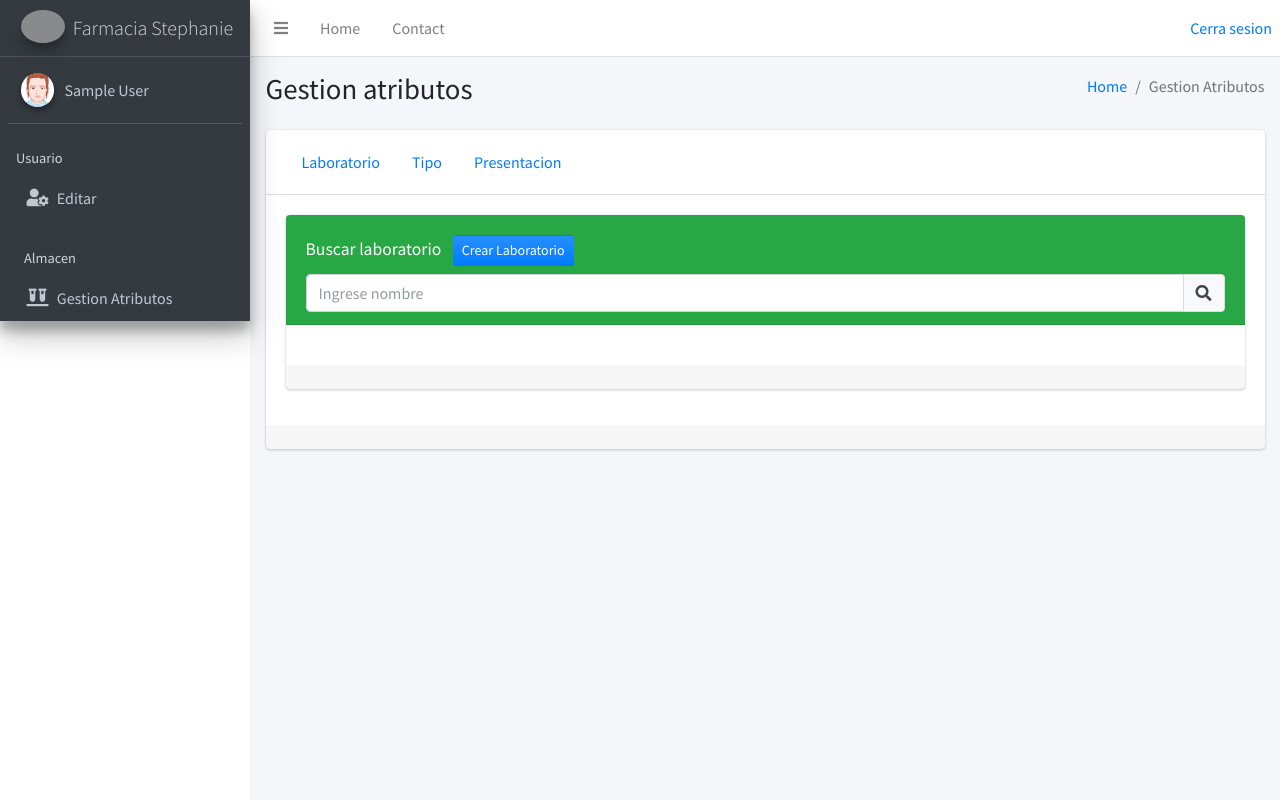
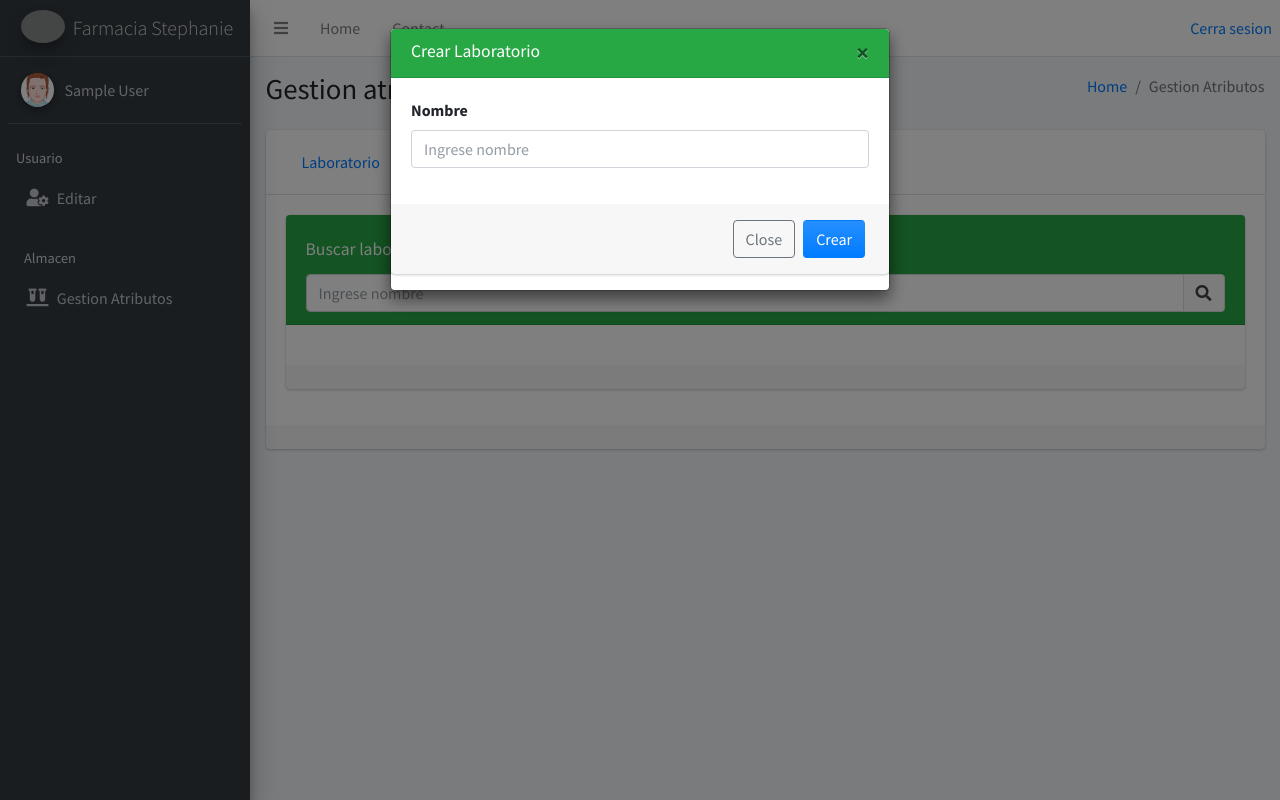
Before and after one commit to sarasalazarparedes/FarmaciaProyectoS, a PHP site: page /vista/adm_atributo.php in a window 1280 px wide, after a click on "Crear Laboratorio". Run offline with PHP 8.4, Linux system fonts and the light colour scheme; the visitor is signed in with stand-in values (Sample User, id 1); grey boxes are pictures that could not be loaded.

Commit message:
creacion de laboratorio

```diff
--- a/vista/adm_atributo.php
+++ b/vista/adm_atributo.php
@@ -17,21 +17,98 @@ if($_SESSION['tipousuario_idtipousuario']==1){
                 <div class="card card-success">
                     <div class="card-header">
                         <h3 class="card-title">Crear Laboratorio</h3>
-                        <button data-dismiss="modal" aria-label="close">
+                        <button data-dismiss="modal" aria-label="close" class="close">
                             <span aria-hidden="true">&times;</span>
                         </button>
                     </div>
                     <div class="card-body">
+                        <div class="alert alert-success text-center" id="add-laboratorio" style='display:none;'>
+                            <span><i class="fas fa-check m-1"></i>Se agrego ocrectamente</span>
+                        </div>
+                    <div class="alert alert-danger text-center" id="noadd-laboratorio" style='display:none;'>
+                        <span><i class="fas fa-check m-1"></i>El laboratorio ya existe</span>
+                    </div>
+                    <form id="form-crear-laboratorio">
+                        <div class="form-group">
+                            <label for="nombre-laboratorio">Nombre</label>
+                            <input id="nombre-laboratorio" type="text" class="form-control" placeholder="Ingrese nombre" required>
+                        </div>
+                    </div>
+                    <div class="card-footer">
+                    <button type="submit" class="btn bg-gradient-primary float-right m-1">Crear</button>
+                    <button type="button" data-dismiss="modal" class="btn btn-outline-secondary  float-right m-1">Close</button>
+                    </form>
                     </div>
                 </div>
 
-
+            </div>
+        </div>
+  </div>
+  <div class="modal fade" id="creartipo" tabindex="-1" role="dialog" aria-labelledby="exampleModalLabel" aria-hidder="true">
+        <div class="modal-dialog" role="document">
+            <div class="modal-content">
+                <div class="card card-success">
+                    <div class="card-header">
+                        <h3 class="card-title">Crear LTipo</h3>
+                        <button data-dismiss="modal" aria-label="close" class="close">
+                            <span aria-hidden="true">&times;</span>
+                        </button>
+                    </div>
+                    <div class="card-body">
+                        <div class="alert alert-succes text-center" id="add" style='display:none;'>
+                            <span><i class="fas fa-check m-1"></i>Se agrego ocrectamente</span>
+                        </div>
+                    <div class="alert alert-danger text-center" id="noadd" style='display:none;'>
+                        <span><i class="fas fa-check m-1"></i>El DNI ya esxite</span>
+                    </div>
+                    <form id="form-crear-tipo">
+                        <div class="form-group">
+                            <label for="nombre-tipo">Nombre</label>
+                            <input id="nombre-tipo" type="text" class="form-control" placeholder="Ingrese nombre" required>
+                        </div>
+                    </div>
+                    <div class="card-footer">
+                    <button type="submit" class="btn bg-gradient-primary float-right m-1">Crear</button>
+                    <button type="button" data-dismiss="modal" class="btn btn-outline-secondary  float-right m-1">Close</button>
+                    </form>
+                    </div>
+                </div>
 
             </div>
+        </div>
+  </div>
+  <div class="modal fade" id="crearpresentacion" tabindex="-1" role="dialog" aria-labelledby="exampleModalLabel" aria-hidder="true">
+        <div class="modal-dialog" role="document">
+            <div class="modal-content">
+                <div class="card card-success">
+                    <div class="card-header">
+                        <h3 class="card-title">Crear Presentacion</h3>
+                        <button data-dismiss="modal" aria-label="close" class="close">
+                            <span aria-hidden="true">&times;</span>
+                        </button>
+                    </div>
+                    <div class="card-body">
+                        <div class="alert alert-succes text-center" id="add" style='display:none;'>
+                            <span><i class="fas fa-check m-1"></i>Se agrego ocrectamente</span>
+                        </div>
+                    <div class="alert alert-danger text-center" id="noadd" style='display:none;'>
+                        <span><i class="fas fa-check m-1"></i>El DNI ya esxite</span>
+                    </div>
+                    <form id="form-crear-presentacion">
+                        <div class="form-group">
+                            <label for="nombre-presentacion">Nombre</label>
+                            <input id="nombre-presentacion" type="text" class="form-control" placeholder="Ingrese nombre" required>
+                        </div>
+                    </div>
+                    <div class="card-footer">
+                    <button type="submit" class="btn bg-gradient-primary float-right m-1">Crear</button>
+                    <button type="button" data-dismiss="modal" class="btn btn-outline-secondary  float-right m-1">Close</button>
+                    </form>
+                    </div>
+                </div>
 
+            </div>
         </div>
-   </div>
-
   </div>
   <!-- Content Wrapper. Contains page content -->
   <div class="content-wrapper">
@@ -69,7 +146,7 @@ if($_SESSION['tipousuario_idtipousuario']==1){
                                 <div class="tab-pane active"id='laboratorio' >
                                     <div class="card card-success">
                                         <div class="card-header">
-                                            <div class="card-title">Buscar laboratorio <button type="button" data-togle="modal" data-target="#crearlaboratorio" class="btn bg-gradient-primary btn-sm m-2">Crear Laboratorio</button></div>
+                                            <div class="card-title">Buscar laboratorio <button type="button" data-toggle="modal" data-target="#crearlaboratorio" class="btn bg-gradient-primary btn-sm m-2">Crear Laboratorio</button></div>
                                             <div class="input-group">
                                                 <input id="buscar-laboratorio" type="text" class="form-control float-left" placeholder="Ingrese nombre">
                                                 <div class="input-group-append">
@@ -85,7 +162,7 @@ if($_SESSION['tipousuario_idtipousuario']==1){
                                 <div class="tab-pane" id='tipo'>
                                     <div class="card card-success">
                                         <div class="card-header">
-                                            <div class="card-title">Buscar tipo<button type="button" data-togle="modal" data-target="#creartipo" class="btn bg-gradient-primary btn-sm m-2">Crear tipo</button></div>
+                                            <div class="card-title">Buscar tipo<button type="button" data-toggle="modal" data-target="#creartipo" class="btn bg-gradient-primary btn-sm m-2">Crear tipo</button></div>
                                             <div class="input-group">
                                                 <input id="buscar-tipo" type="text" class="form-control float-left" placeholder="Ingrese nombre">
                                                 <div class="input-group-append">
@@ -100,7 +177,7 @@ if($_SESSION['tipousuario_idtipousuario']==1){
                                 <div class="tab-pane" id='presentacion'>
                                     <div class="card card-success">
                                         <div class="card-header">
-                                            <div class="card-title">Buscar presentacion<button type="button" data-togle="modal" data-target="#crearpresentacion" class="btn bg-gradient-primary btn-sm m-2">Crear presentacion</button></div>
+                                            <div class="card-title">Buscar presentacion<button type="button" data-toggle="modal" data-target="#crearpresentacion" class="btn bg-gradient-primary btn-sm m-2">Crear presentacion</button></div>
                                             <div class="input-group">
                                                 <input id="buscar-presentacion" type="text" class="form-control float-left" placeholder="Ingrese nombre">
                                                 <div class="input-group-append">
```
Also changed, not shown: controlador/LaboratorioController.php (added, +10 -0 lines), javas/Laboratorio.js (added, +22 -0 lines), modelo/Laboratorio.php (added, +26 -0 lines), img/lab_avatar.jpg (added).
